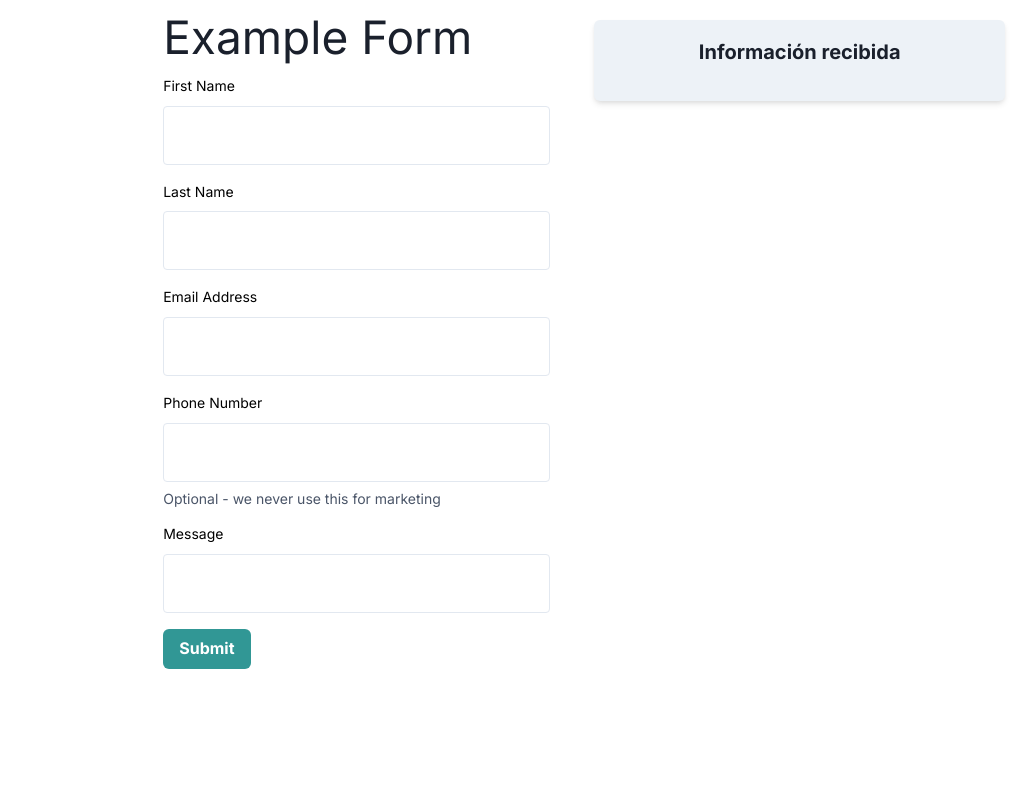
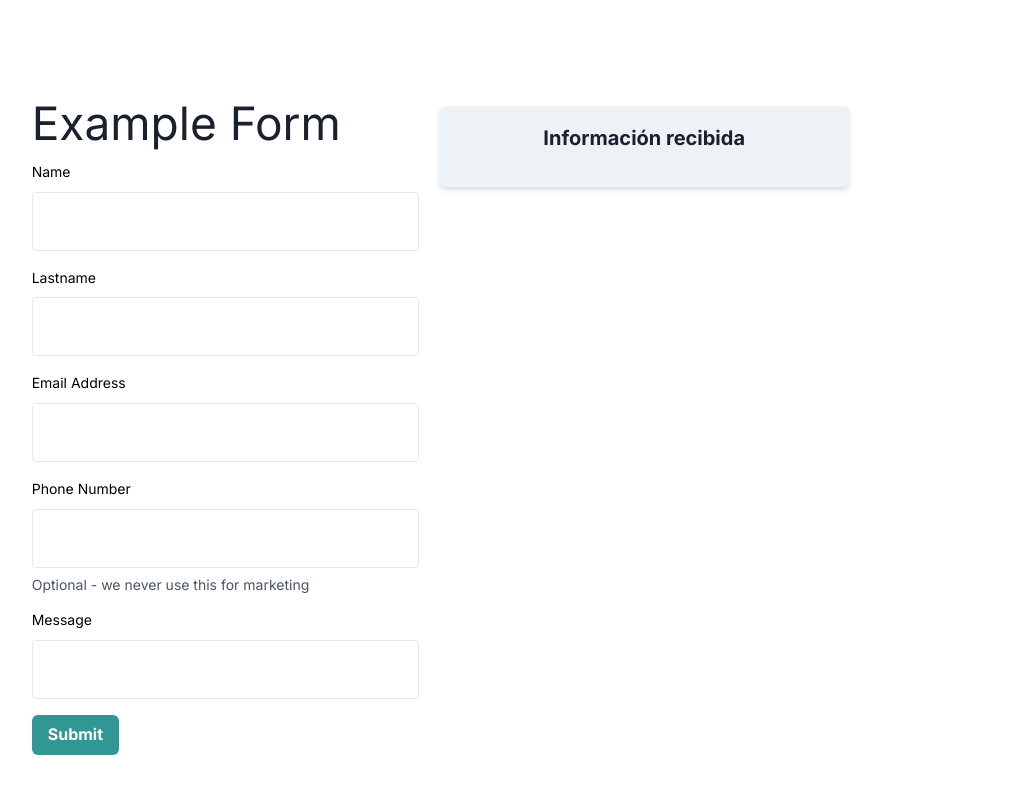
Before and after one commit to DaniellaBarraza125/Prueba_Index, a React (Vite) app: page /form in a window 1280 px wide. Shown: the top 794 px of the page, without its empty margins (190-1226 px from the left). Built offline with nearby package versions, Linux system fonts and the light colour scheme.

Commit message:
agregando eliminar

```diff
--- a/src/components/Card/Card.jsx
+++ b/src/components/Card/Card.jsx
@@ -1,6 +1,7 @@
 import React from 'react';
 import { useSelector } from 'react-redux';
 import { Box, Center, Text } from '@chakra-ui/react';
+import { CloseIcon } from '@chakra-ui/icons';
 
 const Card = ({ form }) => {
 
@@ -10,12 +11,15 @@ const Card = ({ form }) => {
 
   return (
 
-    <Box>
+    <Box padding="20px" border="solid lightgrey 1px" margin="10px"borderRadius="4px">
+      <Box alignItems="flex-end">
+        <CloseIcon/>
+      </Box>
     <Box>
       <strong>Name:</strong> {form.name}
     </Box>
     <Box>
-      <strong>Surname:</strong> {form.surname}
+      <strong>Surname:</strong> {form.lastname}
     </Box>
     <Box>
       <strong>Email:</strong> {form.email}
--- a/src/components/Cards/Cards.jsx
+++ b/src/components/Cards/Cards.jsx
@@ -1,26 +1,33 @@
-import React from 'react';
-import { useSelector } from 'react-redux';
+import React, { useEffect } from 'react';
+import { useDispatch, useSelector } from 'react-redux';
 import Card from '../Card/Card';
 import { Box, Center, Text } from '@chakra-ui/react';
+import { getForms } from '../../features/form/formSlice';
 
-const Cards = () => {
+const Cards = ({ formSubmitted }) => {
     const forms = useSelector((state) => state.form.forms);
+    const dispatch = useDispatch();
+
+    useEffect(() => {
+      dispatch(getForms());
+    }, [dispatch, formSubmitted]);
+
     console.log("forms", Array.isArray(forms), forms);
 
     return (
-    <>
         <Box bg="gray.100" p={4} w="411px" borderRadius="md" boxShadow="md">
             <Center>
                 <Text fontSize="xl" fontWeight="bold" mb={4}>
                     Información recibida
                 </Text>
             </Center>
+            <Box display={'flex'} flexDirection={'column-reverse'}>
+
             {forms.map((form, index) => (
                 <Card key={index} form={form} />
             ))}
             </Box>
-
-    </>
+        </Box>
     );
 };
 
--- a/src/components/FormExample/FormExample.jsx
+++ b/src/components/FormExample/FormExample.jsx
@@ -12,17 +12,17 @@ import {
   Flex,
   Stack,
   FormHelperText,
-  Container
+  Container,
+  Center
 } from '@chakra-ui/react';
 import { WarningIcon } from '@chakra-ui/icons';
 import { useDispatch } from 'react-redux';
 import { getForms } from '../../features/form/formSlice';
-import Card from '../Card/Card';
 import Cards from '../Cards/Cards';
 
 const validationSchema = Yup.object({
-  firstName: Yup.string().required('First Name is required'),
-  lastName: Yup.string().required('Last Name is required'),
+  name: Yup.string().required('Name is required'),
+  lastname: Yup.string().required('Lastname is required'),
   email: Yup.string().email('Invalid email address').required('Email is required'),
   phone: Yup.string()
     .matches(/^[0-9]+$/, 'Must be only digits')
@@ -39,6 +39,7 @@ const FormExample = () => {
   }, [dispatch]);
 
   const [formData, setFormData] = useState(null);
+  const [formSubmitted, setFormSubmitted] = useState(false);
 
   const handleSubmit = (values, { setSubmitting, resetForm }) => {
     const formId = new Date().getTime().toString();
@@ -50,51 +51,54 @@ const FormExample = () => {
     resetForm();
 
     console.log('info:', { id: formId, ...values });
+
+    setFormSubmitted(!formSubmitted);
   };
 
   return (
-    <Container display="flex">
-      <Box width="575px" height="741px">
+    <Container display="flex" width="100%" >
+      <Box width="575px" height="741px" marginTop="15%" >
+      <Center alignItems="flex-start">
         <Box width="411px">
           <h1>Example Form</h1>
           <Formik
-            initialValues={{ firstName: '', lastName: '', email: '', phone: '', message: '' }}
+            initialValues={{ name: '', lastname: '', email: '', phone: '', message: '' }}
             validationSchema={validationSchema}
             onSubmit={handleSubmit}
           >
             {({ isSubmitting }) => (
               <Form>
                 <Stack spacing={4}>
-                  <Field name="firstName">
+                  <Field name="name">
                     {({ field, form }) => (
-                      <FormControl isInvalid={form.errors.firstName && form.touched.firstName}>
-                        <FormLabel htmlFor="firstName">First Name</FormLabel>
+                      <FormControl isInvalid={form.errors.name && form.touched.name}>
+                        <FormLabel htmlFor="name">Name</FormLabel>
                         <Flex align="center" justifyContent="space-between">
-                          <Input {...field} id="firstName" borderRadius="4px" />
-                          {form.errors.firstName && form.touched.firstName && (
-                            <Tooltip label={form.errors.firstName} placement="right-end" bg="red.500">
+                          <Input {...field} id="name" borderRadius="4px" />
+                          {form.errors.name && form.touched.name && (
+                            <Tooltip label={form.errors.name} placement="right-end" bg="red.500">
                               <WarningIcon color="red.500" boxSize={5} ml={2} />
                             </Tooltip>
                           )}
                         </Flex>
-                        <FormErrorMessage fontSize="sm">{form.errors.firstName}</FormErrorMessage>
+                        <FormErrorMessage fontSize="sm">{form.errors.name}</FormErrorMessage>
                       </FormControl>
                     )}
                   </Field>
 
-                  <Field name="lastName">
+                  <Field name="lastname">
                     {({ field, form }) => (
-                      <FormControl isInvalid={form.errors.lastName && form.touched.lastName}>
-                        <FormLabel htmlFor="lastName">Last Name</FormLabel>
+                      <FormControl isInvalid={form.errors.lastname && form.touched.lastname}>
+                        <FormLabel htmlFor="lastname">Lastname</FormLabel>
                         <Flex align="center" justifyContent="space-between">
-                          <Input {...field} id="lastName" borderRadius="4px" />
-                          {form.errors.lastName && form.touched.lastName && (
-                            <Tooltip label={form.errors.lastName} placement="right-end" bg="red.500">
+                          <Input {...field} id="lastname" borderRadius="4px" />
+                          {form.errors.lastname && form.touched.lastname && (
+                            <Tooltip label={form.errors.lastname} placement="right-end" bg="red.500">
                               <WarningIcon color="red.500" boxSize={5} ml={2} />
                             </Tooltip>
                           )}
                         </Flex>
-                        <FormErrorMessage fontSize="sm">{form.errors.lastName}</FormErrorMessage>
+                        <FormErrorMessage fontSize="sm">{form.errors.lastname}</FormErrorMessage>
                       </FormControl>
                     )}
                   </Field>
@@ -159,11 +163,12 @@ const FormExample = () => {
             )}
           </Formik>
         </Box>
+      <Box justifyContent="center" width="575px" p="20px" >
+          <Cards formSubmitted={formSubmitted} />
+      </Box>
+      </Center>
       </Box>
 
-      <Box justifyContent="center" width="575px" p="20px">
-         <Cards />
-      </Box>
     </Container>
   );
 };
```
Lines whose indentation alone changed are shown as unchanged.
